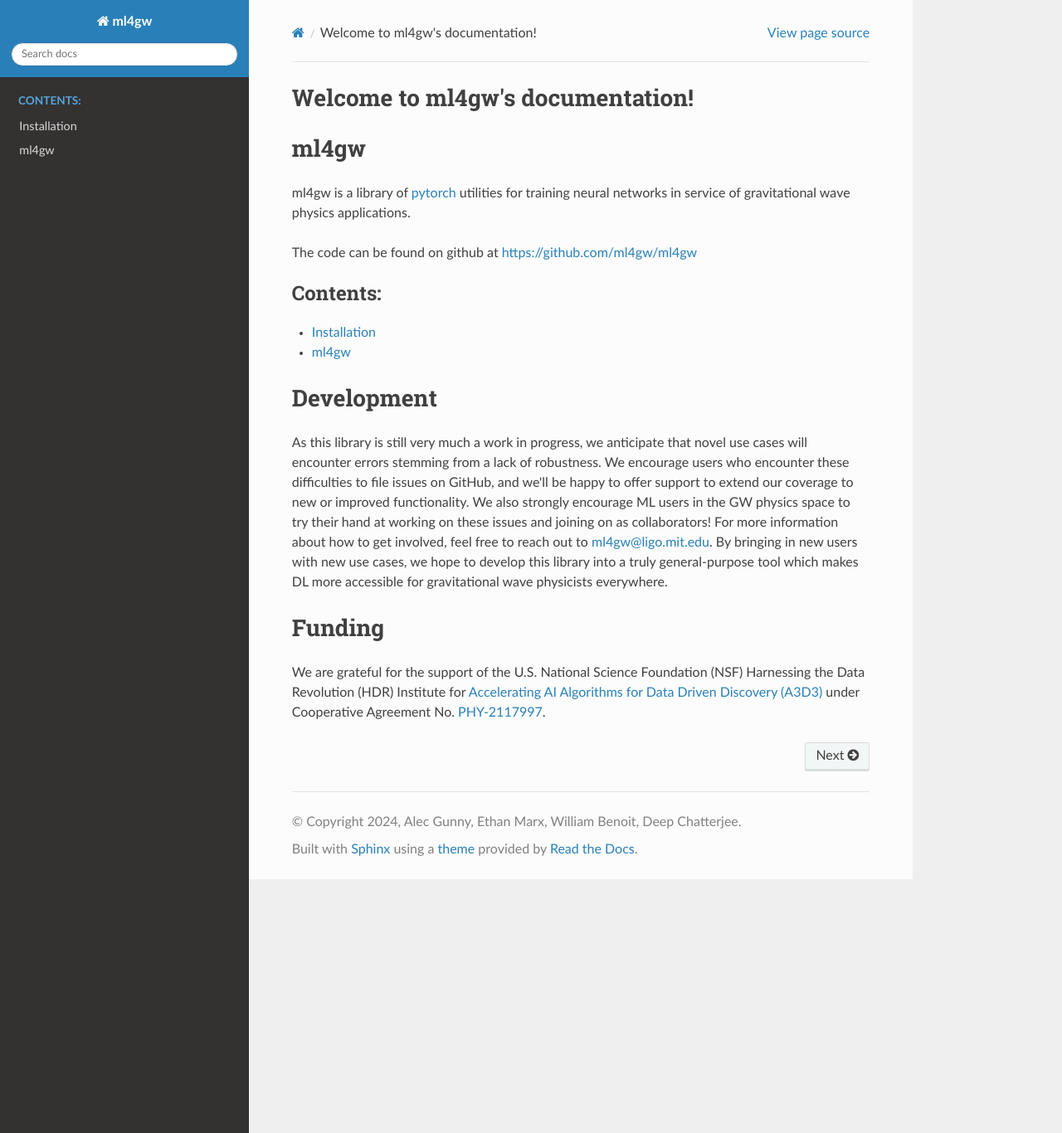
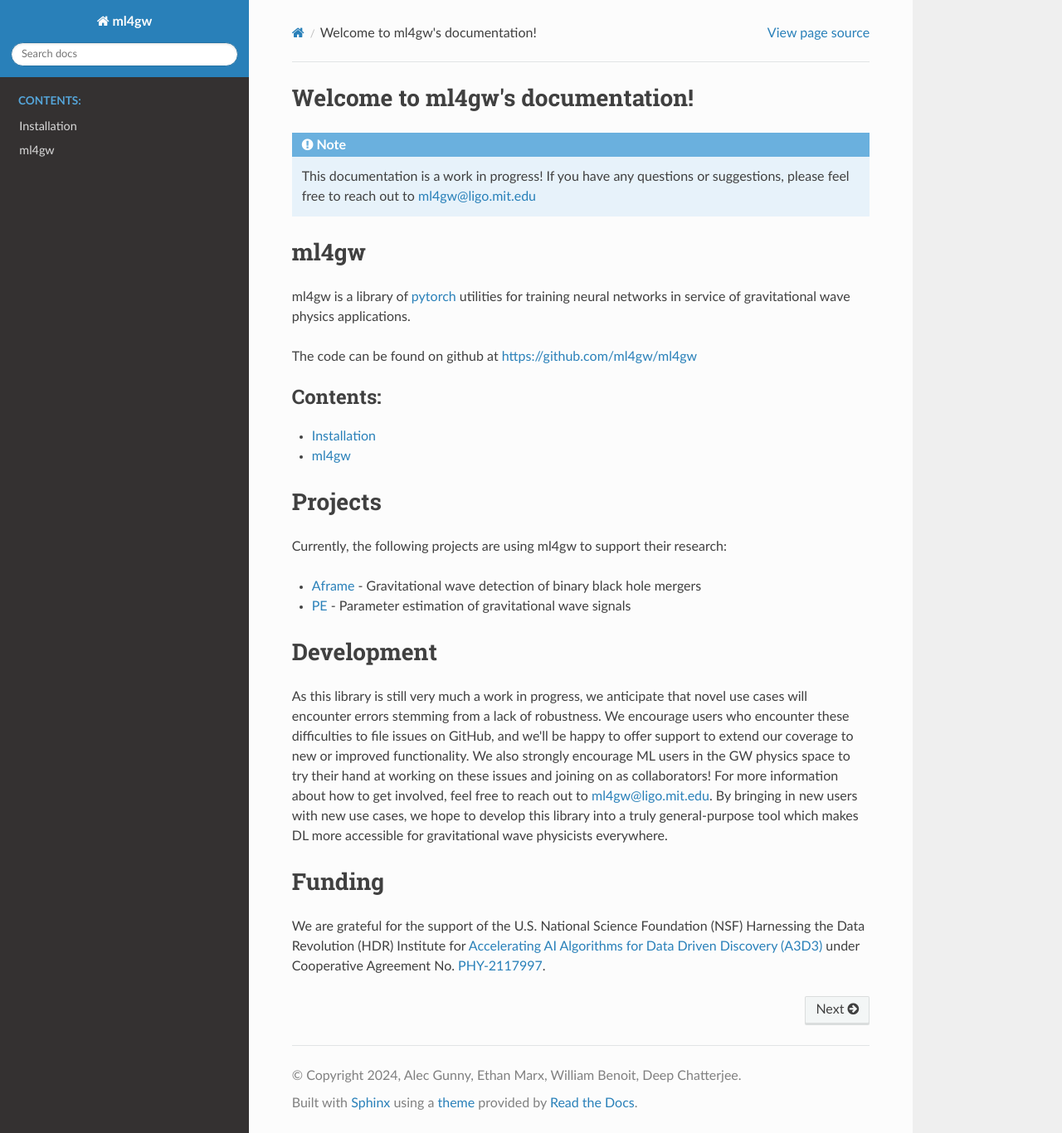
Before and after one commit to ML4GW/ml4gw, a Sphinx documentation site: the page built from docs/index.rst, in a window 1280 px wide and 1366 px high. Shown: the whole window at 83% size. Built offline with Sphinx 7.4.7 and the Read the Docs theme 2.0.0, drawn with Linux system fonts in a browser that asks for light colours.

Commit message:
add note

```diff
--- a/docs/index.rst
+++ b/docs/index.rst
@@ -5,6 +5,10 @@
 
 Welcome to ml4gw's documentation!
 =================================
+
+.. note::
+   This documentation is a work in progress!
+   If you have any questions or suggestions, please feel free to reach out to ml4gw@ligo.mit.edu
 
 ml4gw
 =====
@@ -20,6 +24,13 @@ The code can be found on github at `<https://github.com/ml4gw/ml4gw>`_
 
    installation
    modules
+
+Projects
+========
+Currently, the following projects are using ml4gw to support their research:
+
+* `Aframe <https://github.com/ml4gw/aframev2>`_ - Gravitational wave detection of binary black hole mergers
+* `PE <https://github.com/ml4gw/aframev2>`_ - Parameter estimation of gravitational wave signals
 
 
 Development
```
